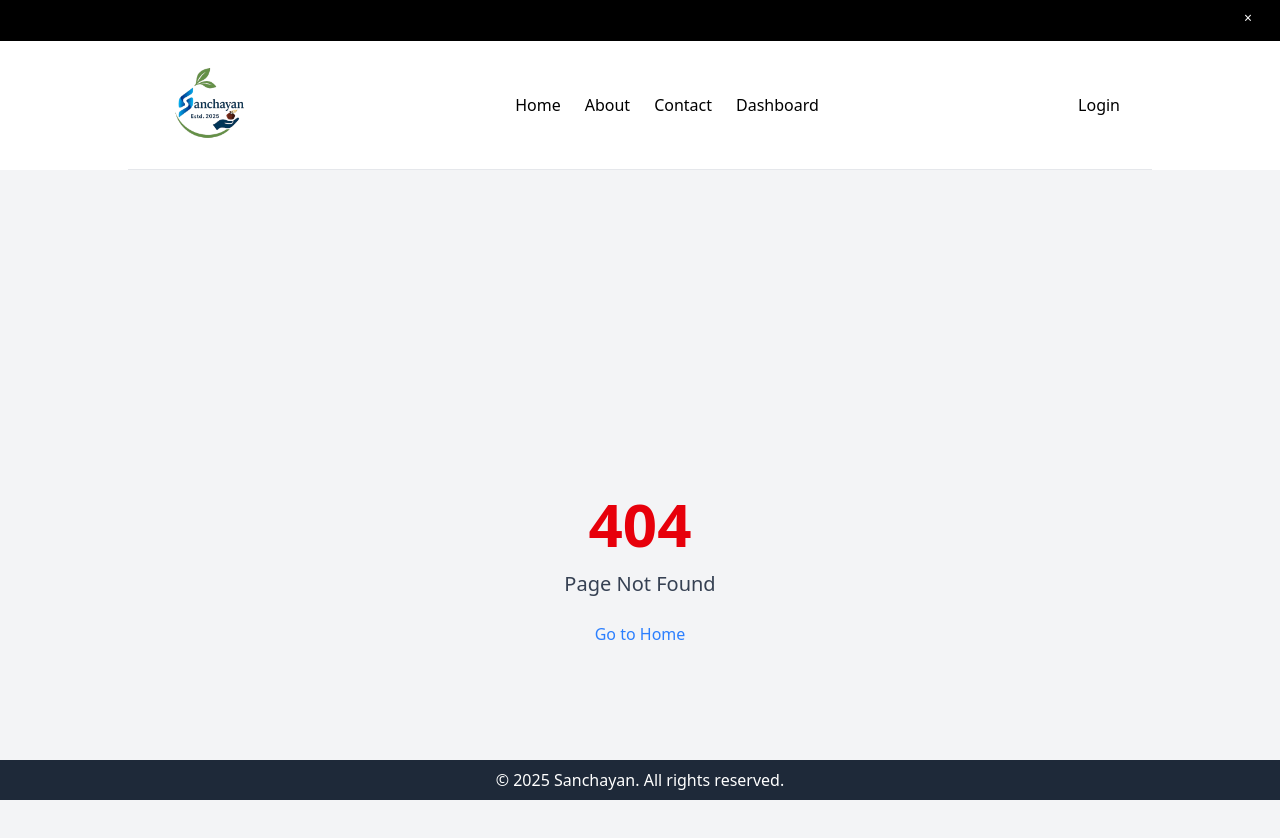
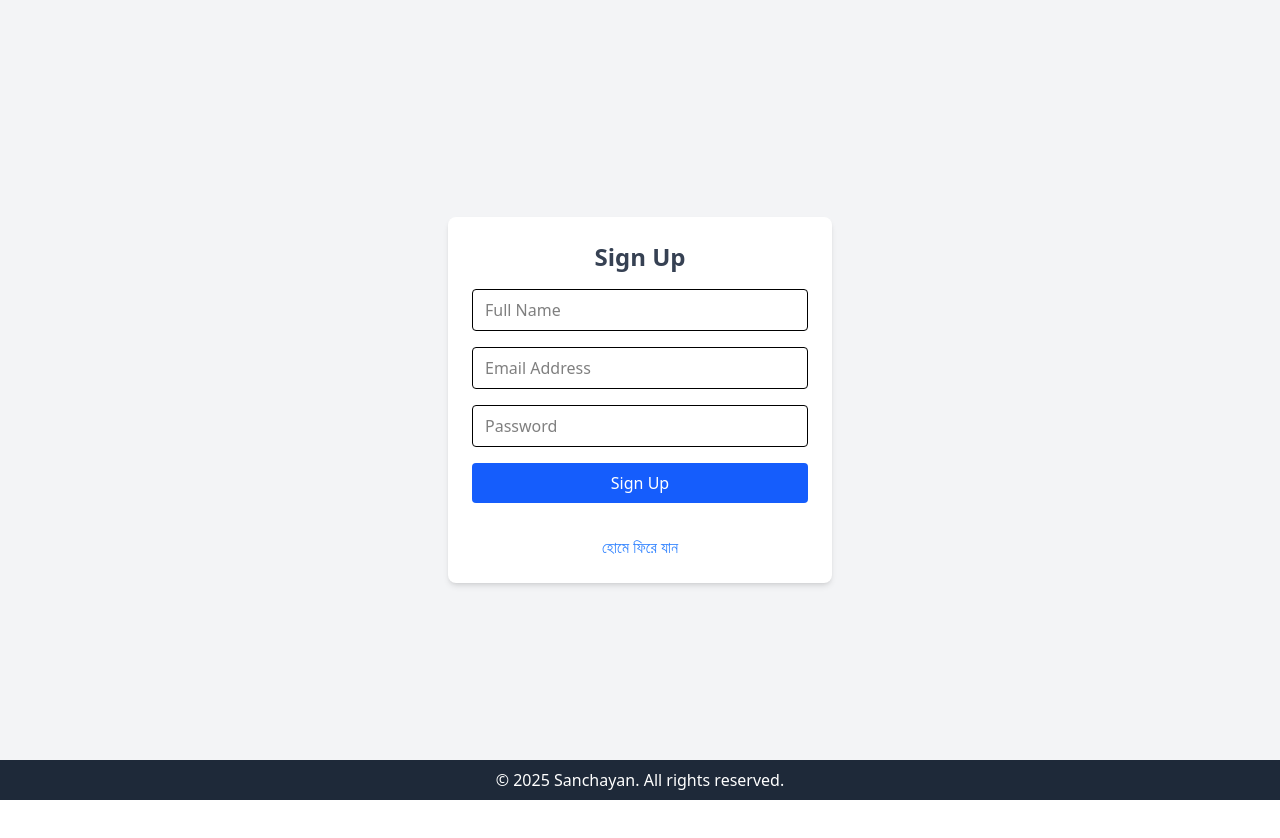
Before and after one commit to MU1147-LEGEND/sanchayan, a React (Vite) app: page /signup in a window 1280 px wide. Shown: the top 838 px of the page. After the commit the page ends 800 px from the top, so only its background shows below. Built offline with nearby package versions, Linux system fonts and the light colour scheme; no server answers.

Commit message:
feat: add SignUp component, implement footer, and update routing in App component

```diff
--- a/src/App.jsx
+++ b/src/App.jsx
@@ -1,12 +1,12 @@
 import { BrowserRouter, Route, Routes } from "react-router-dom";
+import Dashboard from "./components/AdminDashboard";
 import { AuthProvider } from "./components/AuthContext";
-import Dashboard from "./components/AdminDashboard";
 import ErrorPage from "./components/ErrorPage";
 import FullPage from "./components/FullPage";
 import HeaderLayout from "./components/header/HeaderLayout";
 import Login from "./components/Login";
 import ProtectedRoute from "./components/ProtectedRoute";
-import Unauthorized from "./components/UserDashboard";
+import SignUp from "./components/SignUp";
 import UserDashboard from "./components/UserDashboard";
 
 const App = () => {
@@ -34,6 +34,7 @@ const App = () => {
                     </Route>
 
                     {/* Routes that do not show Header */}
+                    <Route path="/signup" element={<SignUp />} />
                     <Route path="/login" element={<Login />} />
 
                     {/* Fallback */}
--- /dev/null
+++ b/src/components/Footer.jsx
@@ -0,0 +1,8 @@
+const Footer = () => {
+    return (
+        <footer className="fixed bottom-0 left-0 right-0 bg-gray-800 text-white text-center py-2">
+            <p>© {new Date().getFullYear()} Sanchayan. All rights reserved.</p>
+        </footer>
+    );
+};
+export default Footer;
--- a/src/components/Login.jsx
+++ b/src/components/Login.jsx
@@ -81,7 +81,7 @@ export default function Login() {
             );
             window.confirmationResult = confirmation;
             setOtpSent(true);
-        // eslint-disable-next-line no-unused-vars
+            // eslint-disable-next-line no-unused-vars
         } catch (err) {
             setError("OTP পাঠাতে ব্যর্থ! নম্বরটি সঠিক কিনা দেখুন");
         }
@@ -93,7 +93,7 @@ export default function Login() {
         try {
             await window.confirmationResult.confirm(otp);
             navigate("/dashboard");
-        // eslint-disable-next-line no-unused-vars
+            // eslint-disable-next-line no-unused-vars
         } catch (err) {
             setError("ভুল OTP!");
         }
@@ -162,6 +162,17 @@ export default function Login() {
                         >
                             লগইন
                         </button>
+                        <span className="flex mt-4 items-center justify-center">
+                            <hr className="w-1/3" />
+                            <span className="w-1/3 text-center">অথবা</span>
+                            <hr className="w-1/3" />
+                        </span>
+                        <button
+                            onClick={() => navigate("/signup")}
+                            className="w-full bg-green-500 text-white p-2 rounded hover:bg-green-600 mt-2"
+                        >
+                            সাইন আপ করুন
+                        </button>
                     </form>
                 ) : (
                     <form
--- /dev/null
+++ b/src/components/SignUp.jsx
@@ -0,0 +1,105 @@
+import { createUserWithEmailAndPassword, updateProfile } from "firebase/auth";
+import { useState } from "react";
+import { useNavigate } from "react-router-dom";
+import { auth } from "../firebase"; // ✅ আপনার firebase config ঠিকমতো import করুন
+
+const SignUp = () => {
+    const [form, setForm] = useState({ name: "", email: "", password: "" });
+    const [error, setError] = useState("");
+    const navigate = useNavigate();
+
+    const handleChange = (e) => {
+        setForm({ ...form, [e.target.name]: e.target.value });
+    };
+
+    const handleSubmit = async (e) => {
+        e.preventDefault();
+        setError("");
+
+        const { name, email, password } = form;
+
+        try {
+            const userCredential = await createUserWithEmailAndPassword(
+                auth,
+                email,
+                password
+            );
+
+            // ✅ Update display name
+            await updateProfile(userCredential.user, { displayName: name });
+
+            alert("✅ সাইন আপ সফল হয়েছে!");
+            navigate("/dashboard"); // ✅ ড্যাশবোর্ড বা যেখানে redirect করবেন
+        } catch (err) {
+            console.error("Signup Error:", err.message);
+            setError("❌ সাইন আপ ব্যর্থ: " + err.message);
+        }
+    };
+
+    return (
+        <div className="min-h-screen flex items-center justify-center bg-gray-100 px-4">
+            <form
+                onSubmit={handleSubmit}
+                className="bg-white p-6 rounded-lg shadow-md w-full max-w-sm space-y-4"
+            >
+                <h2 className="text-2xl font-bold text-center text-gray-700">
+                    Sign Up
+                </h2>
+
+                {error && <p className="text-red-600 text-sm">{error}</p>}
+
+                <input
+                    type="text"
+                    name="name"
+                    placeholder="Full Name"
+                    value={form.name}
+                    onChange={handleChange}
+                    required
+                    className="w-full border px-3 py-2 rounded outline-none focus:ring focus:ring-blue-300"
+                />
+
+                <input
+                    type="email"
+                    name="email"
+                    placeholder="Email Address"
+                    value={form.email}
+                    onChange={handleChange}
+                    required
+                    className="w-full border px-3 py-2 rounded outline-none focus:ring focus:ring-blue-300"
+                />
+
+                <input
+                    type="password"
+                    name="password"
+                    placeholder="Password"
+                    value={form.password}
+                    onChange={handleChange}
+                    required
+                    className="w-full border px-3 py-2 rounded outline-none focus:ring focus:ring-blue-300"
+                />
+
+                <button
+                    type="submit"
+                    className="w-full bg-blue-600 text-white py-2 rounded hover:bg-blue-700 active:translate-y-0.5"
+                >
+                    Sign Up
+                </button>
+                <div className="mt-4 text-center block">
+                    <a
+                        href="/sanchayan"
+                        className="text-blue-500 hover:underline"
+                    >
+                        হোমে ফিরে যান
+                    </a>
+                </div>
+            </form>
+            <footer className="fixed bottom-0 left-0 right-0 bg-gray-800 text-white text-center py-2">
+                <p>
+                    © {new Date().getFullYear()} Sanchayan. All rights reserved.
+                </p>
+            </footer>
+        </div>
+    );
+};
+
+export default SignUp;
--- a/src/components/UserDashboard.jsx
+++ b/src/components/UserDashboard.jsx
@@ -1,9 +1,9 @@
 import { getAuth, onAuthStateChanged } from "firebase/auth";
 import { doc, getDoc } from "firebase/firestore";
 import { useEffect, useState } from "react";
+import { useNavigate } from "react-router-dom";
 import { auth, db } from "../firebase";
 import { handleLogout } from "../utils/handleLogOut";
-import { useNavigate } from "react-router-dom";
 const UserDashboard = () => {
     const [user, setUser] = useState(null);
     const [userData, setUserData] = useState(null);
@@ -48,6 +48,15 @@ const UserDashboard = () => {
     const {
         nameBn,
         nameEn,
+        dob,
+        fatherNameEn,
+        gender,
+        motherNameEn,
+        nationality,
+        nid,
+        presentAddress,
+        permanentAddress,
+        subMemberType,
         email,
         mobile,
         accountNumber,
@@ -55,12 +64,19 @@ const UserDashboard = () => {
         photo,
         nominee,
     } = userData;
-
+    console.log(userData);
     return (
         <div className="max-w-3xl mx-auto p-4 border rounded-lg shadow">
             <h1 className="text-2xl font-bold mb-4">🧾 সদস্য তথ্য</h1>
 
             <div className="space-y-2">
+                {photo && (
+                    <img
+                        src={photo}
+                        alt="Photo"
+                        className="w-32 rounded mt-2"
+                    />
+                )}
                 <p>
                     <strong>নাম (বাংলা):</strong> {nameBn}
                 </p>
@@ -78,18 +94,11 @@ const UserDashboard = () => {
                 </p>
                 <p>
                     <strong>সদস্যের ধরন:</strong> {memberType}
+                    {" > "}
+                    {subMemberType}
                 </p>
-                {photo && (
-                    <img
-                        src={photo}
-                        alt="Photo"
-                        className="w-32 rounded mt-2"
-                    />
-                )}
 
-                <h2 className="text-xl font-semibold mt-6">
-                    🧑 মনোনীত ব্যক্তির তথ্য
-                </h2>
+                <h2 className="text-xl font-semibold mt-6">নমিনির তথ্য</h2>
                 <p>
                     <strong>নাম (বাংলা):</strong> {nominee.nameBn}
                 </p>
--- a/src/components/header/HeaderLayout.jsx
+++ b/src/components/header/HeaderLayout.jsx
@@ -1,11 +1,10 @@
-import React from "react";
+import Footer from "../Footer";
 import Header from "./Header"; // আপনার Header component
 
 import { Outlet, useLocation } from "react-router-dom";
 
 const HeaderLayout = () => {
     const location = useLocation();
-
 
     const hideHeaderRoutes = ["/login"];
 
@@ -15,6 +14,7 @@ const HeaderLayout = () => {
         <>
             {!shouldHideHeader && <Header />}
             <Outlet />
+            <Footer />
         </>
     );
 };
--- a/src/components/mainForm/MainForm.jsx
+++ b/src/components/mainForm/MainForm.jsx
@@ -1,17 +1,18 @@
+import { getAuth } from "firebase/auth";
 import {
-    addDoc,
     collection,
     doc,
+    getDoc,
     getDocs,
     limit,
     orderBy,
     query,
     setDoc,
 } from "firebase/firestore";
-import { useEffect, useState } from "react";
+import { useContext, useEffect, useState } from "react";
+import { useNavigate } from "react-router-dom";
 import { db } from "../../firebase"; // firebase config path
-import { getAuth } from "firebase/auth";
-import { Navigate } from "react-router-dom";
+import { AuthContext } from "../loginAuthContext";
 
 const MemberForm1 = () => {
     const initialForm = {
@@ -52,10 +53,11 @@ const MemberForm1 = () => {
     };
     const [form, setForm] = useState(initialForm);
     const [isSubmitted, setIsSubmitted] = useState(false);
+    const [alreadySubmitted, setAlreadySubmitted] = useState(false); // for preventing the again submission
+    const { loading } = useContext(AuthContext);
     const auth = getAuth();
     const user = auth.currentUser;
-    console.log(user);
-
+    const navigate = useNavigate();
     const subOptions = {
         "কার্যনির্বাহী পরিষদের সদস্য": ["কার্যনির্বাহী পরিষদের সদস্য"],
         "সাধারণ সদস্য": ["সাধারণ সদস্য"],
@@ -68,8 +70,24 @@ const MemberForm1 = () => {
         ],
     };
 
-    // find the max account number in the database
-    const getNextAccountNumber = async () => {
+    // set the initial account number when the component mounts
+
+    useEffect(() => {
+        const setAccountNumber = async () => {
+            if (loading || !user) return;
+
+            const docRef = doc(db, "members", user.uid);
+            const docSnap = await getDoc(docRef);
+
+            if (docSnap.exists()) {
+                // 🔁 আগের accountNumber আছে, ওটাই বসবে
+                const existingAccountNumber = docSnap.data().accountNumber;
+                setForm((prev) => ({
+                    ...prev,
+                    accountNumber: existingAccountNumber,
+                }));
+            } else {
+                // 🔢 নতুন accountNumber calculate করবে
                 const q = query(
                     collection(db, "members"),
                     orderBy("accountNumber", "desc"),
@@ -78,21 +96,37 @@ const MemberForm1 = () => {
 
                 const querySnapshot = await getDocs(q);
                 if (!querySnapshot.empty) {
-            const maxAccount = querySnapshot.docs[0].data().accountNumber;
-            return Number(maxAccount) + 1;
+                    const maxAccount =
+                        querySnapshot.docs[0].data().accountNumber;
+                    setForm((prev) => ({
+                        ...prev,
+                        accountNumber: Number(maxAccount) + 1,
+                    }));
                 } else {
-            return 1001; // যদি database ফাঁকা থাকে
+                    setForm((prev) => ({
+                        ...prev,
+                        accountNumber: 1001,
+                    }));
+                }
             }
         };
 
-    // set the initial account number when the component mounts
+        setAccountNumber();
+    }, [user]);
+
+    // finding if the user sumitted already
     useEffect(() => {
-        const setInitialAccountNumber = async () => {
-            const nextAccount = await getNextAccountNumber();
-            setForm((prev) => ({ ...prev, accountNumber: nextAccount }));
+        const checkSubmission = async () => {
+            if (user) {
+                const docRef = doc(db, "members", user.uid);
+                const docSnap = await getDoc(docRef);
+                if (docSnap.exists()) {
+                    setAlreadySubmitted(true);
+                }
+            }
         };
-        setInitialAccountNumber();
-    }, []);
+        checkSubmission();
+    }, [user]);
     // find the max account number in the database
 
     // const handleChange = (e) => {
@@ -707,15 +741,38 @@ const MemberForm1 = () => {
             </form>
 
             {!user && (
-                <div className="absolute inset-0 bg-white bg-opacity-50 backdrop-blur-sm flex flex-col items-center justify-center z-10 text-center p-6 rounded">
+                <div className="fixed inset-0 bg-black/5 backdrop-blur-[1.5px] flex flex-col items-center justify-center z-10 text-center p-6 rounded h-screen overflow-hidden">
                     <p className="text-xl font-semibold mb-4 text-red-600">
                         You must login to fill the form
                     </p>
                     <button
-                        onClick={() => Navigate("/login")}
-                        className="bg-red-500 text-white px-4 py-2 rounded hover:bg-red-600"
+                        onClick={() => navigate("/login")}
+                        className="bg-red-500 text-white px-4 py-2 rounded hover:bg-red-600 cursor-pointer active:translate-y-0.5"
                     >
                         Go to Login
+                    </button>
+                </div>
+            )}
+            {/* if user exists and submitted form */}
+            {alreadySubmitted && (
+                <div className="fixed inset-0 bg-white/50 backdrop-blur-sm flex flex-col items-center justify-center z-10 text-center p-6 rounded h-screen">
+                    <p className="text-xl font-semibold mb-4 text-red-600">
+                        আপনি একটি ফর্ম জমা দিয়েছেন।
+                    </p>
+                    <button
+                        onClick={() => navigate("/login")}
+                        className="bg-red-500 text-white px-4 py-2 rounded hover:bg-red-600 cursor-pointer active:translate-y-0.5"
+                    >
+                        ড্যাশবোর্ডে যান।
+                    </button>
+                    <br />
+                    {" অথবা "} <br /> <br />
+                    <button
+                        onClick={() => setAlreadySubmitted(false)}
+                        className="bg-red-500 text-white px-4 py-2 rounded hover:bg-red-600 cursor-pointer active:translate-y-0.5"
+                    >
+                        ফর্ম এডিট করুন (সতর্কবার্তাঃ ফর্মের কোনো বক্স খালি রাখলে
+                        সেটি ফাকা থাকবে। )
                     </button>
                 </div>
             )}
```
Lines whose indentation alone changed are shown as unchanged.
